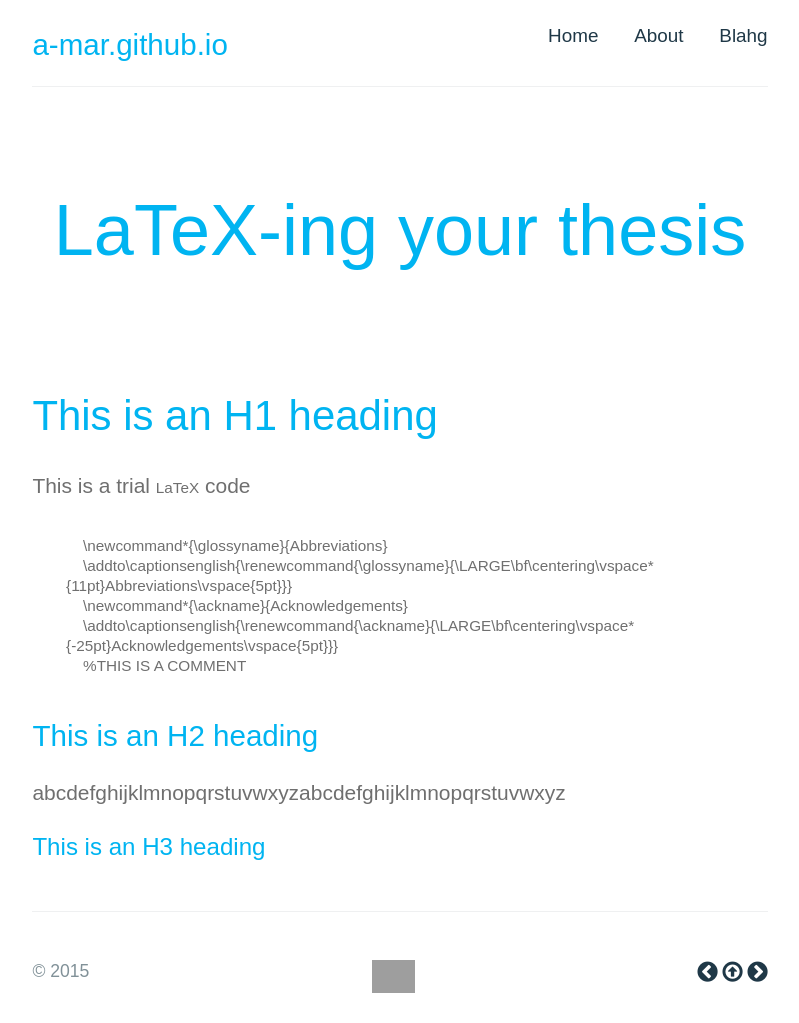
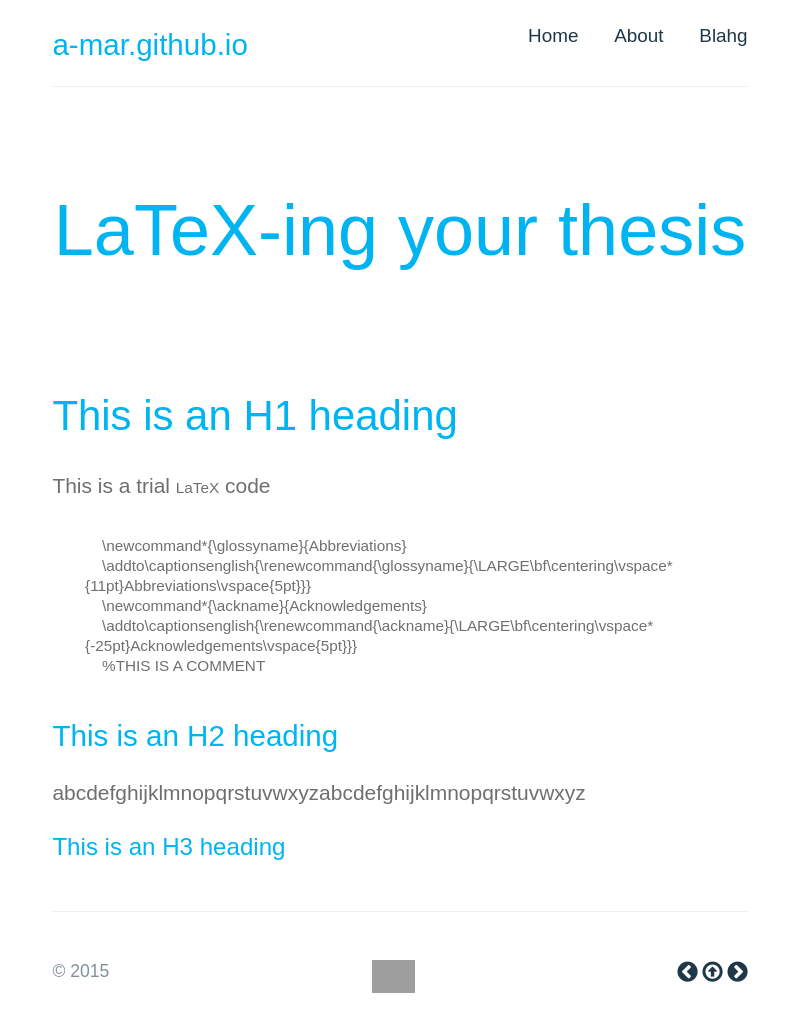
Before and after one commit to a-mar/blahg, a Jekyll site: the page built from index.html, in a window 1280 px wide. Shown: the whole page, without its empty margins (240-1039 px from the left). Built offline with Jekyll 4.4.1, drawn with Linux system fonts in a browser that asks for light colours; nearby versions of some CDN libraries; some web fonts are replaced; Markdown is read by kramdown in place of the engine named in the settings; grey boxes are pictures that could not be loaded.

Commit message:
Update main.css

```diff
--- a/stylesheets/main.css
+++ b/stylesheets/main.css
@@ -4,7 +4,7 @@
 
 body {
   width:59%;
-  padding:0px 10px 10px;
+  padding:0px 30px 30px;
   margin-left:auto;
   margin-right:auto;
   font: 131%/1.33 'FiraBook', sans-serif;
```
